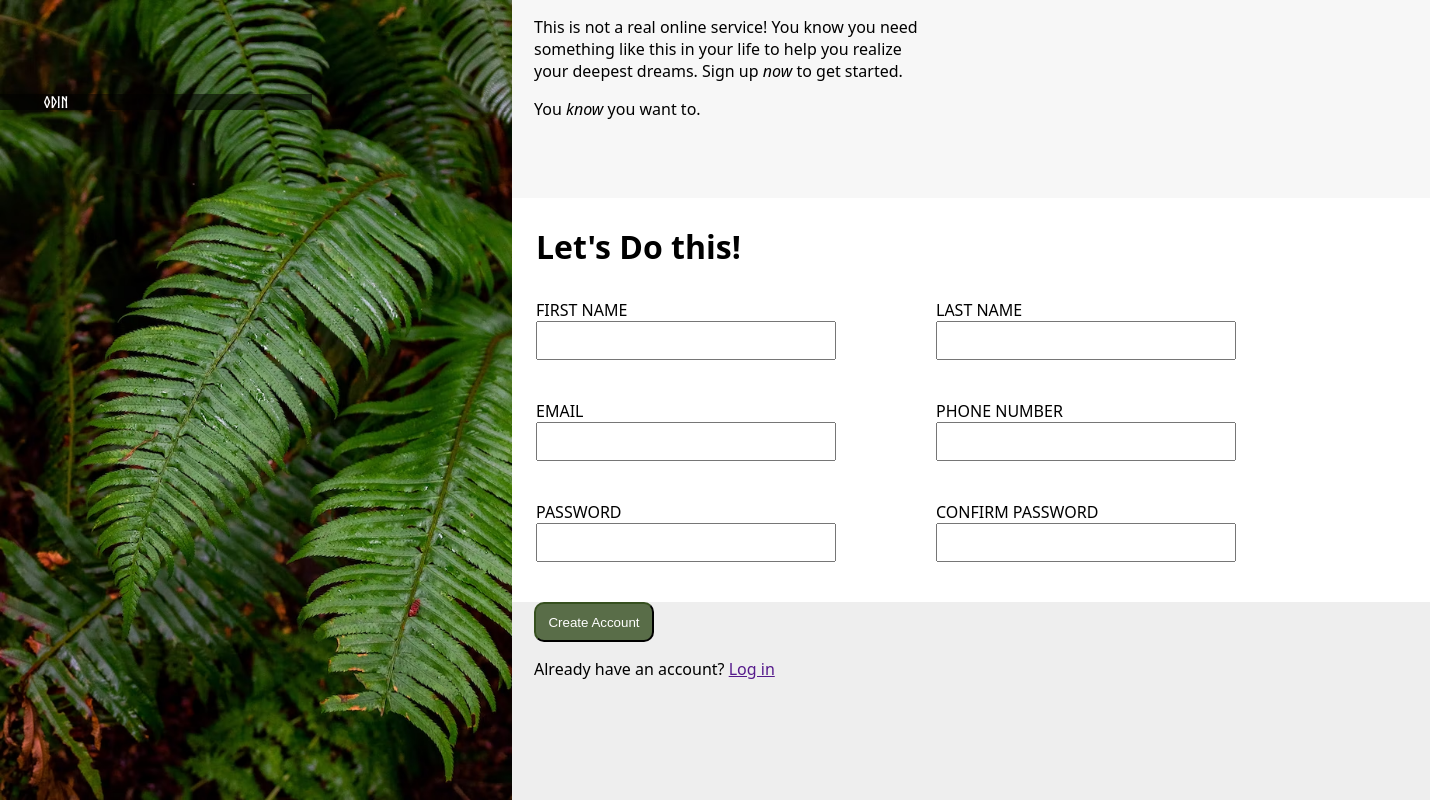
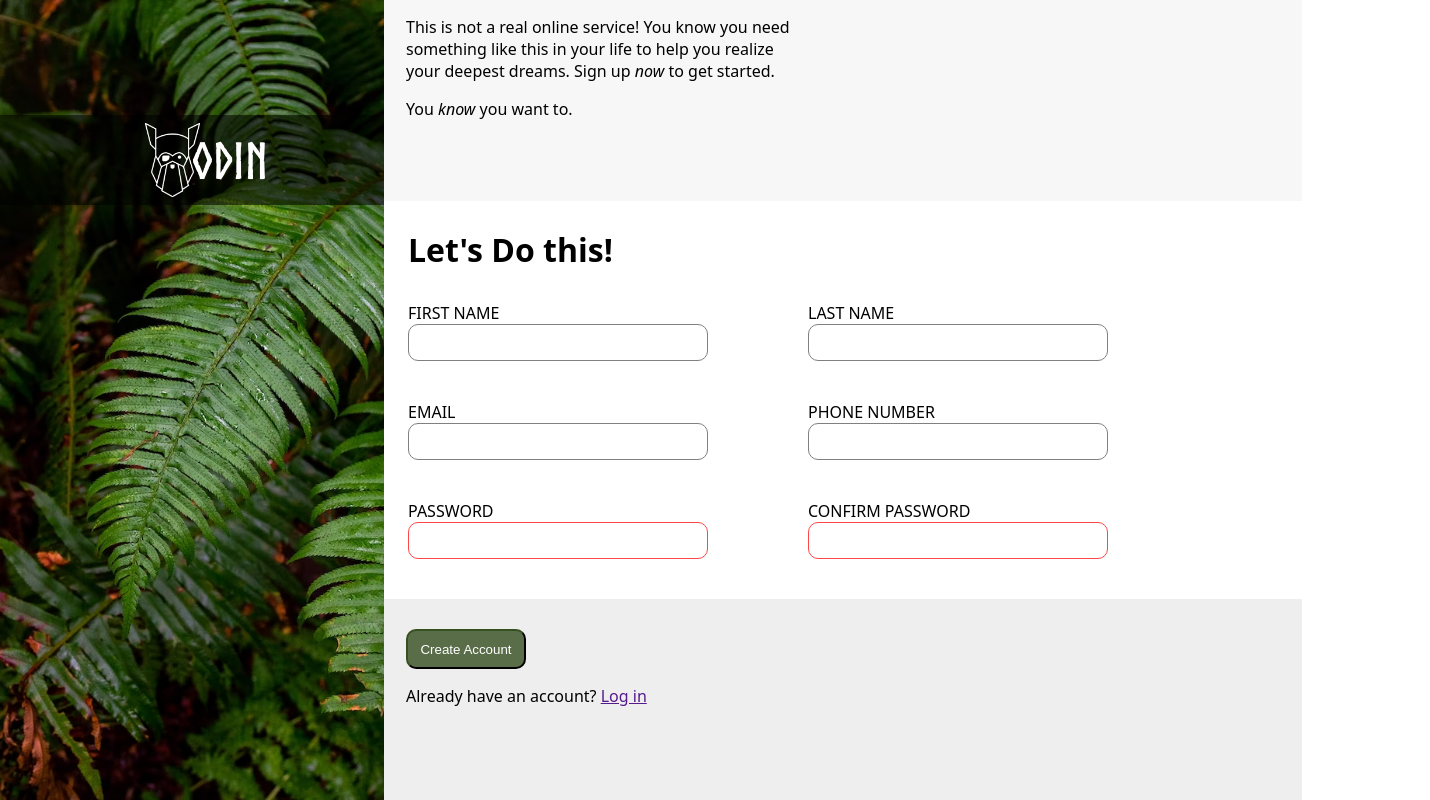
Before and after one commit to JonDm07/odin-forms, a plain HTML site: page index.html in a window 1280 px wide. Shown: the whole page, 1430 px wide, since content can reach past the window. Drawn offline with Linux system fonts and the light colour scheme.

Commit message:
Add odin logo, style input
Added Odin logo, when you focus inputs they change border color

```diff
--- a/index.html
+++ b/index.html
@@ -39,7 +39,7 @@
                                 <label for="">EMAIL
                                     <input type="email" name="email" name="email"></label>
                                 <label for="">PASSWORD
-                                    <input type="password" name="password" id="password"></label>
+                                    <input type="password" name="password" id="password" required></label>
                             </div>
                             <div class="form-right">
                                 <label for="">LAST NAME
@@ -47,7 +47,7 @@
                                 <label for="">PHONE NUMBER
                                     <input type="tel" name="phone" id="phone"></label>
                                 <label for="">CONFIRM PASSWORD
-                                     <input type="password" name="confirm-pass" id="confirm-pass"></label>
+                                     <input type="password" name="confirm-pass" id="confirm-pass" required></label>
                             </div>
                         </div>
 
@@ -56,7 +56,7 @@
             </div>
             <div class="footer">
                 <button type="submit" form="form">Create Account</button>
-                <p>Already have an account? <a href="">Log in</a></p>
+                <span class="login"><p>Already have an account? <a href="">Log in</a></p></span>
 
             </div>
 
--- a/styles.css
+++ b/styles.css
@@ -72,8 +72,11 @@ label {
     margin-bottom: 10px;
     margin-right: 100px;
     padding: 10px;
+}
 
-
+input {
+    border-radius: 10px;
+    border: 1px solid grey;
 }
 
 button[type="submit"] {
@@ -83,17 +86,19 @@ button[type="submit"] {
     border-radius: 10px;
     border-color: #36501f;
     color: white;
+    margin-top: 30px;
 }
 
 .header > p {
     width: 400px;
+
 }
 
 .image {
     background-image: url(images/photo-1585202900225-6d3ac20a6962.avif);
     background-repeat: no-repeat;
     background-size: cover;
-    padding-right: 200px;
+    width: 30vw;
 }
 
 .logo {
@@ -102,7 +107,24 @@ button[type="submit"] {
     text-align: center;
     font-family: 'odinNorse';
     margin-top: 30%;
-    padding-right: 200px;
+    padding: 20px;
+    padding-right: 50%;
+    padding-left: 50%;
+    background-image: url(images/odin-lined.png);
+    background-repeat: no-repeat;
+    background-size: 55px;
+    background-position: 44% 50%;
+    font-size: 50px
+}
 
 
+input:focus {
+    outline: none;
+    border: 1px solid rgb(147, 226, 252);
+    box-shadow: 2px 2px 2px 0px rgba(196,196,196,0.76);
 }
+
+#confirm-pass:invalid,
+#password:invalid {
+    border: 1px solid rgb(255, 71, 71);
+}
```
